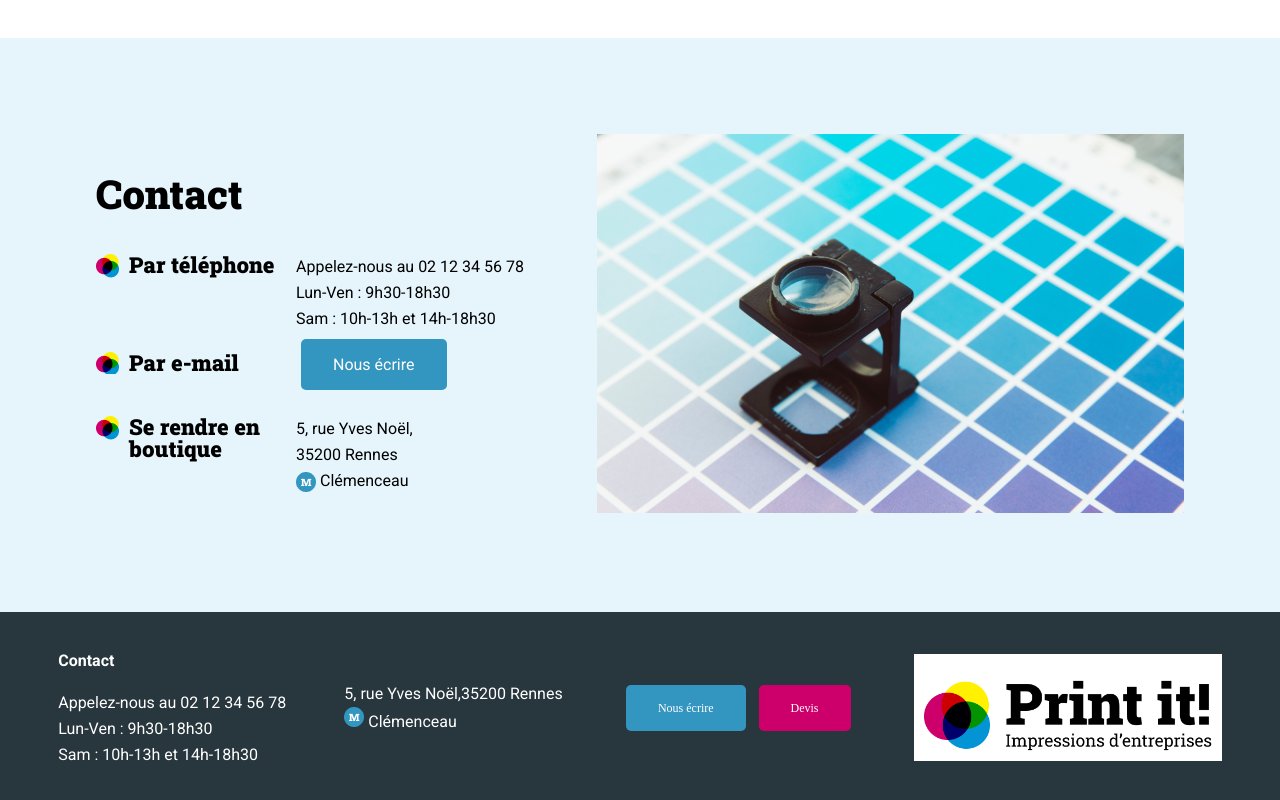
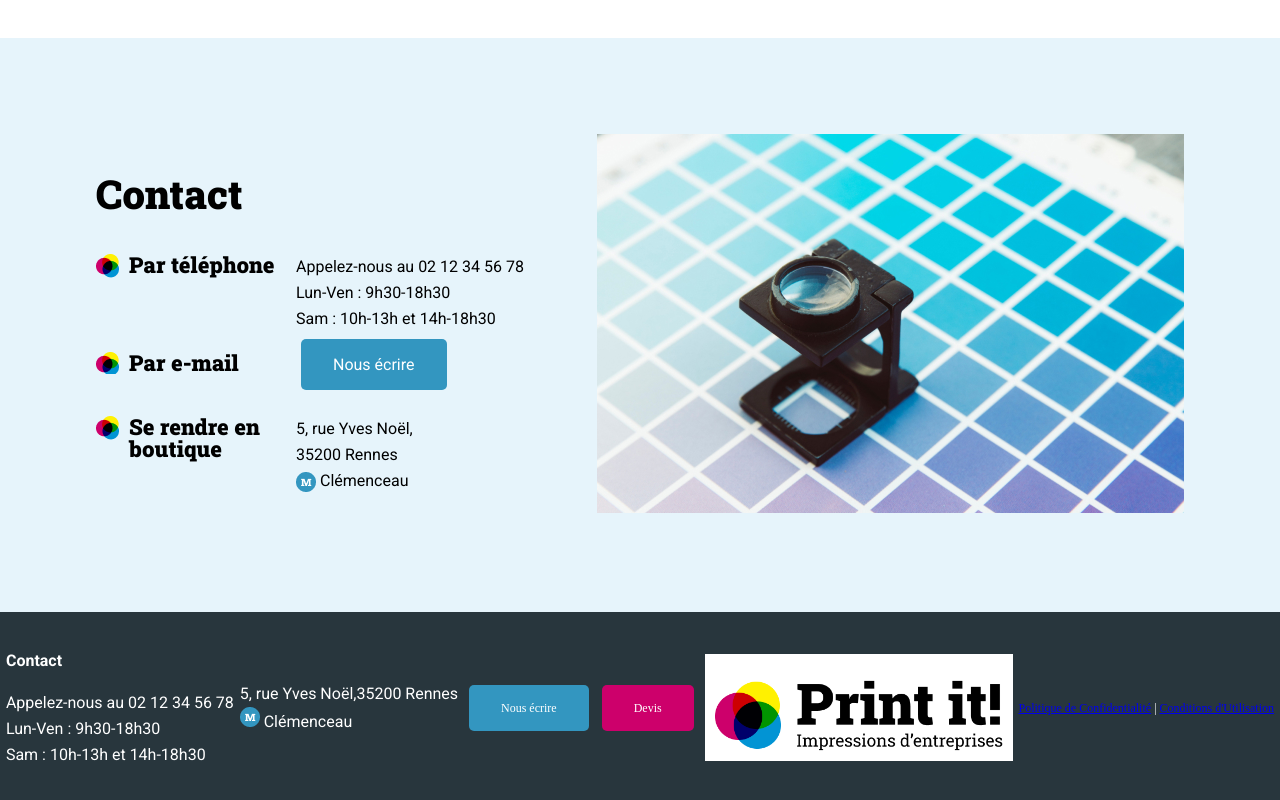
Before and after one commit to khalidkharkhour/print-it, a plain HTML site: page index.html in a window 1280 px wide. Shown: the part 2527-3327 px from the top of the page. Drawn offline with nearby package versions, Linux system fonts and the light colour scheme.

Commit message:
Update index.html

```diff
--- a/index.html
+++ b/index.html
@@ -144,6 +144,10 @@
 		<div>
 			<img class="footer-logo" src="./assets/images/logo.png" alt="Print it ! Impressions d'entreprises">
 		</div>
+		<div class="footer-links">
+    <a href="./privacy.html">Politique de Confidentialité</a> |
+    <a href="./terms.html">Conditions d'Utilisation</a>
+  </div>
 	</footer>
 
 </body>
```
